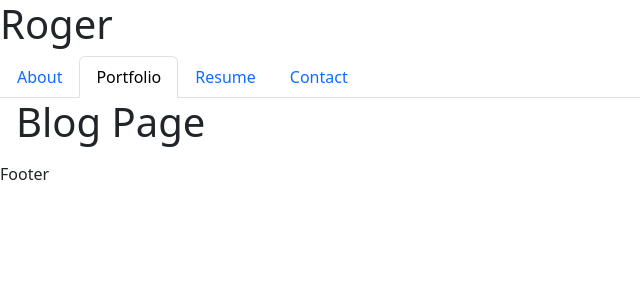
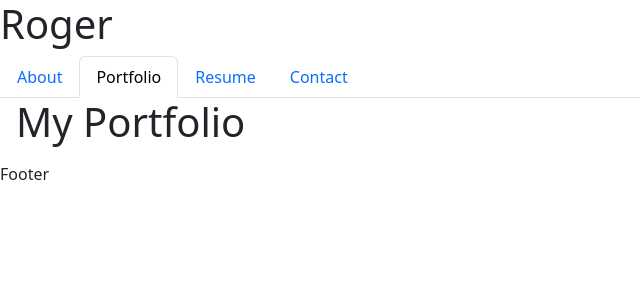
Before and after one commit to rogretheekyogre/React-Portfolio, a React (Vite) app: page /portfolio in a window 1280 px wide. Shown: the top 300 px of the page, without its empty margins (0-640 px from the left). Built offline with nearby package versions, Linux system fonts and the light colour scheme.

Commit message:
added headers

```diff
--- a/src/pages/Portfolio.jsx
+++ b/src/pages/Portfolio.jsx
@@ -1,7 +1,7 @@
 export default function Blog() {
   return (
     <div>
-      <h1>Blog Page</h1>
+      <h1>My Portfolio</h1>
       <p>
 
       </p>
--- a/src/pages/Resume.jsx
+++ b/src/pages/Resume.jsx
@@ -1,7 +1,7 @@
 export default function Home() {
   return (
     <div>
-      <h1>Home Page</h1>
+      <h1>My Resumes</h1>
       <p>
 
       </p>
```
